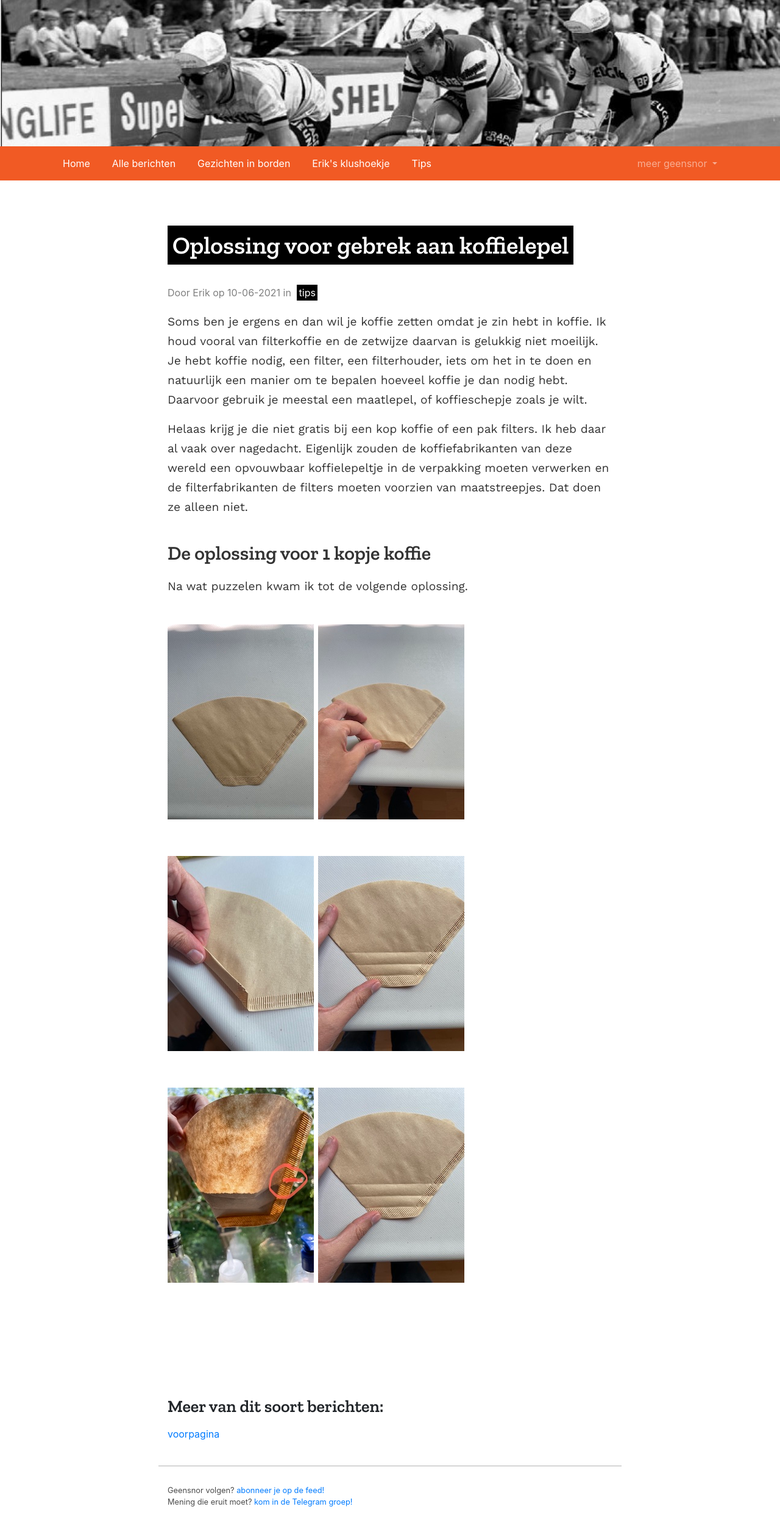
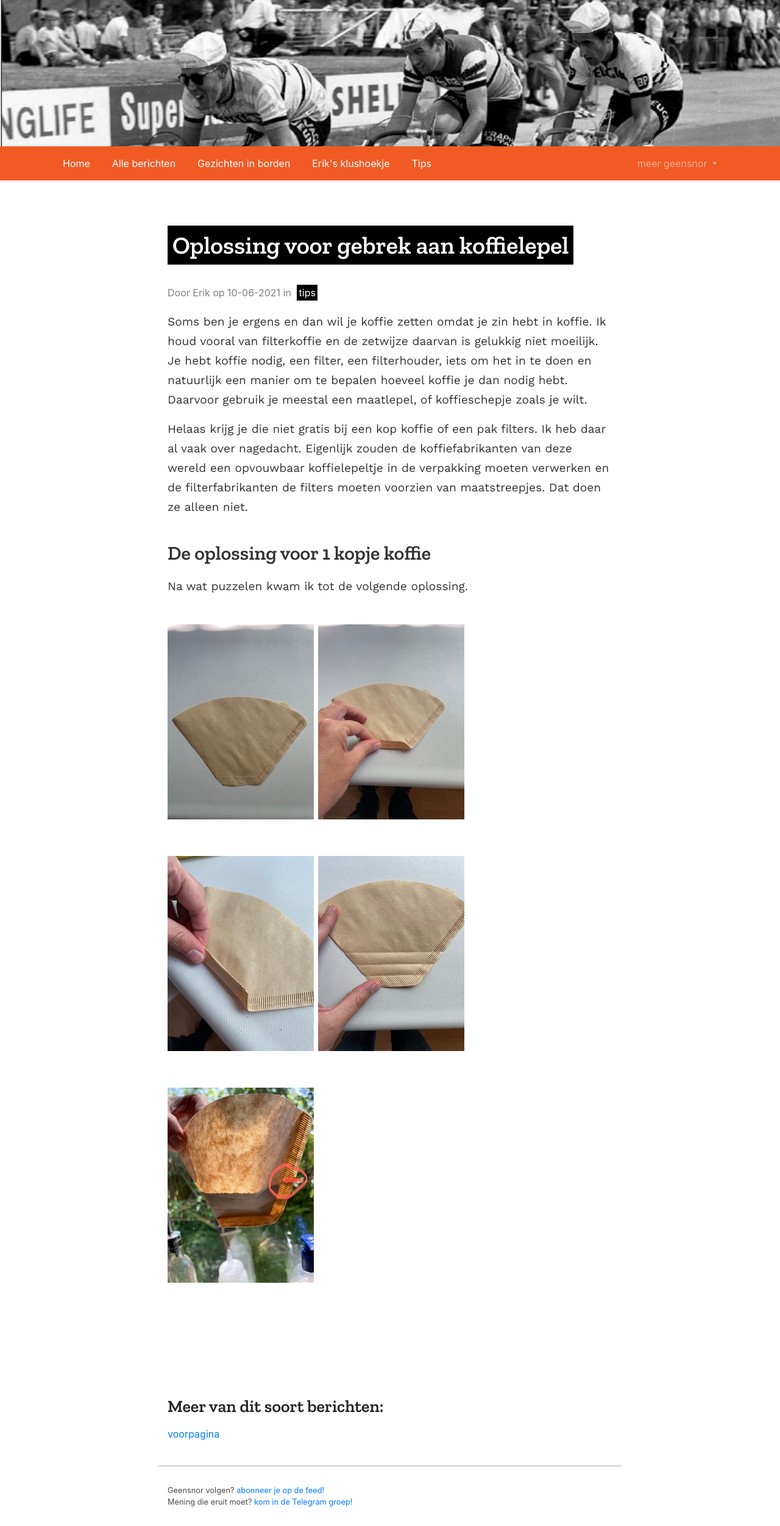
Before and after one commit to geensnor/geensnor.nl, a Jekyll site: the page built from _posts/2021-06-10-Geen-koffie-lepel.md, in a window 1280 px wide. Shown: the whole page at 61% size. Built offline with Jekyll 4.4.1, drawn with Linux system fonts in a browser that asks for light colours.

Commit message:
Update 2021-06-10-Geen-koffie-lepel.md

```diff
--- a/_posts/2021-06-10-Geen-koffie-lepel.md
+++ b/_posts/2021-06-10-Geen-koffie-lepel.md
@@ -16,4 +16,3 @@ Na wat puzzelen kwam ik tot de volgende oplossing.
 ![Plaatje](/assets/posts/IMG_7620.jpeg)
 ![Plaatje](/assets/posts/IMG_7622.jpeg)
 ![Plaatje](/assets/posts/IMG_7623.jpeg)
-![Plaatje](/assets/posts/IMG_7622.jpg)
```
